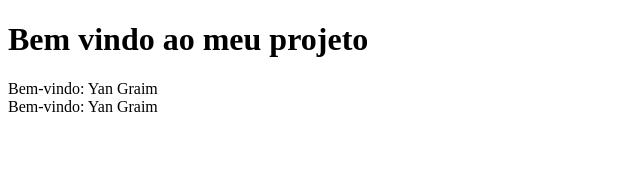
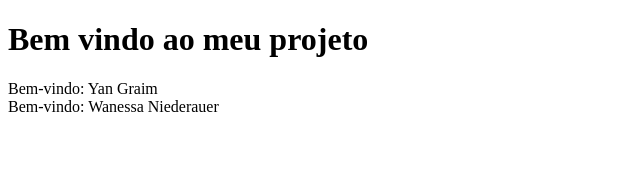
Before and after one commit to YanGraim/aprendendo-react, a React (Create React App) app: page / in a window 1280 px wide. Shown: the top 188 px of the page, without its empty margins (0-640 px from the left). Built offline with nearby package versions, Linux system fonts and the light colour scheme.

Commit message:
utiliza props

```diff
--- a/src/App.js
+++ b/src/App.js
@@ -4,9 +4,9 @@ function App() {
   return (
     <div>
       <h1>Bem vindo ao meu projeto</h1>
-      <Nome/>
+      <Nome aluno = "Yan Graim"/>
       <br/>
-      <Nome/>
+      <Nome aluno = "Wanessa Niederauer"/>
 
     </div>
   );
--- a/src/components/Nome.js
+++ b/src/components/Nome.js
@@ -1,7 +1,7 @@
 
-function Nome() {
+function Nome(props) {
     return (
-      <span>Bem-vindo: Yan Graim</span>
+      <span>Bem-vindo: {props.aluno}</span>
    );
 }
 
```
